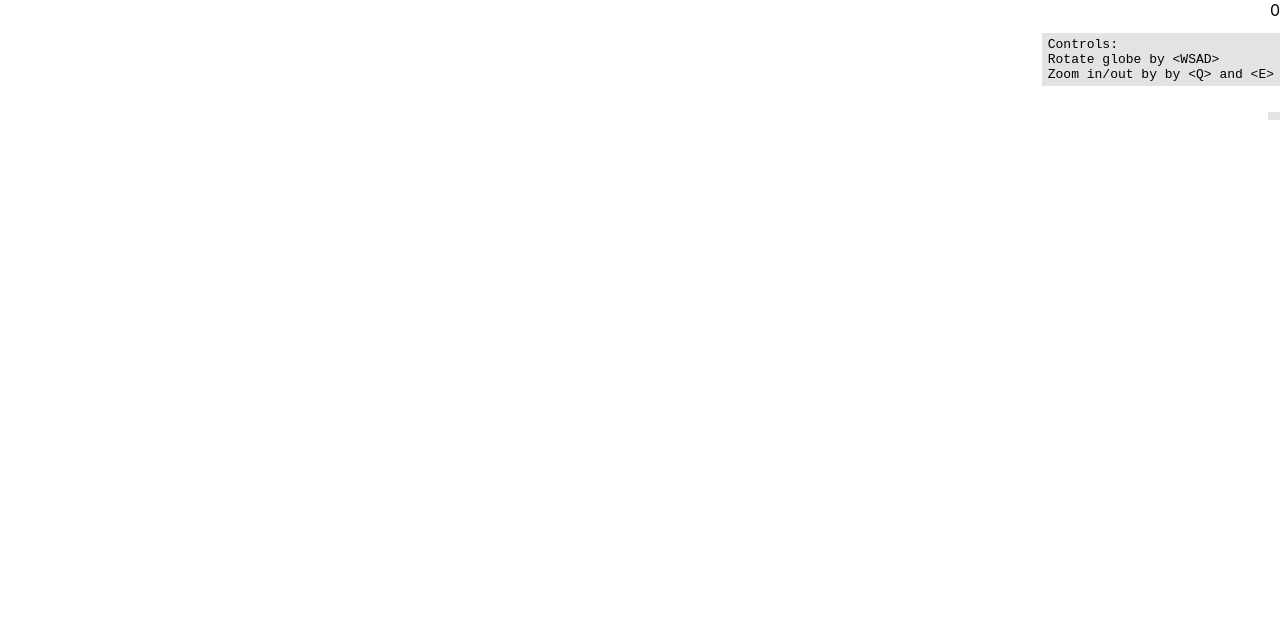
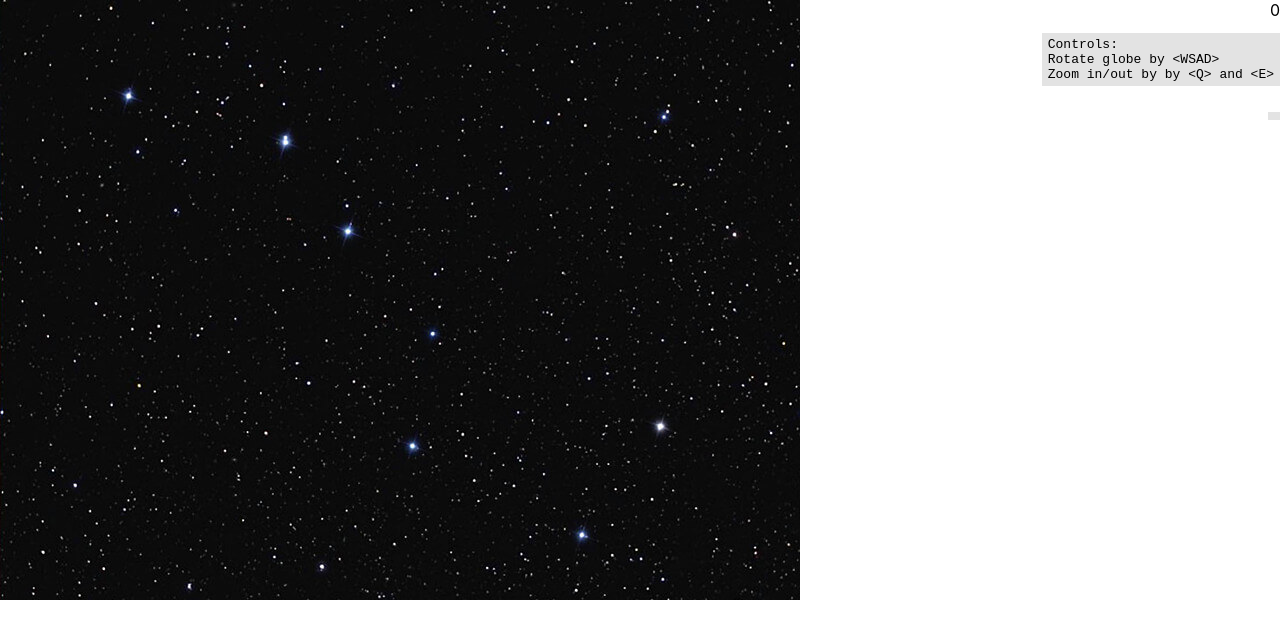
Before and after one commit to bacher/global-warming, a React (Create React App) app: page / in a window 1280 px wide. Shown: the top 638 px of the page. Built offline with nearby package versions, Linux system fonts and the light colour scheme; no server answers.

Commit message:
add stars background

```diff
--- a/src/components/Game/Game.module.scss
+++ b/src/components/Game/Game.module.scss
@@ -3,6 +3,7 @@
 }
 
 .canvas {
+  background: url('../../../public/bg.jpg') center;
 }
 
 .debugCanvas {
--- a/src/utils/init.ts
+++ b/src/utils/init.ts
@@ -329,7 +329,7 @@ export function initialize(
   });
 
   gl.viewport(0, 0, gl.canvas.width, gl.canvas.height);
-  gl.clearColor(0, 0, 0, 1);
+  gl.clearColor(0, 0, 0, 0);
   // gl.clearDepth(0);
 
   gl.enable(gl.CULL_FACE);
```
Also changed, not shown: public/bg.jpg (added).
